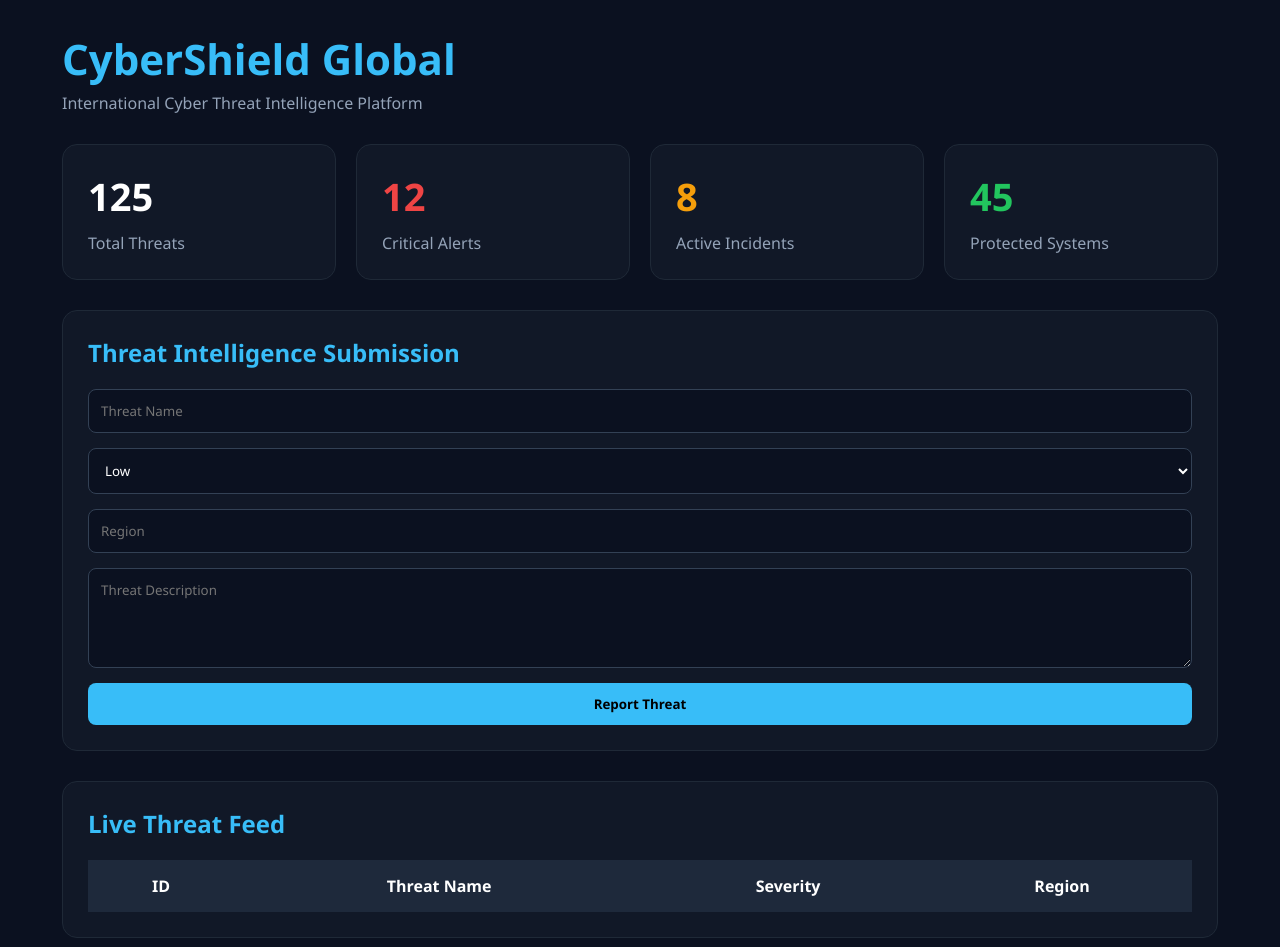
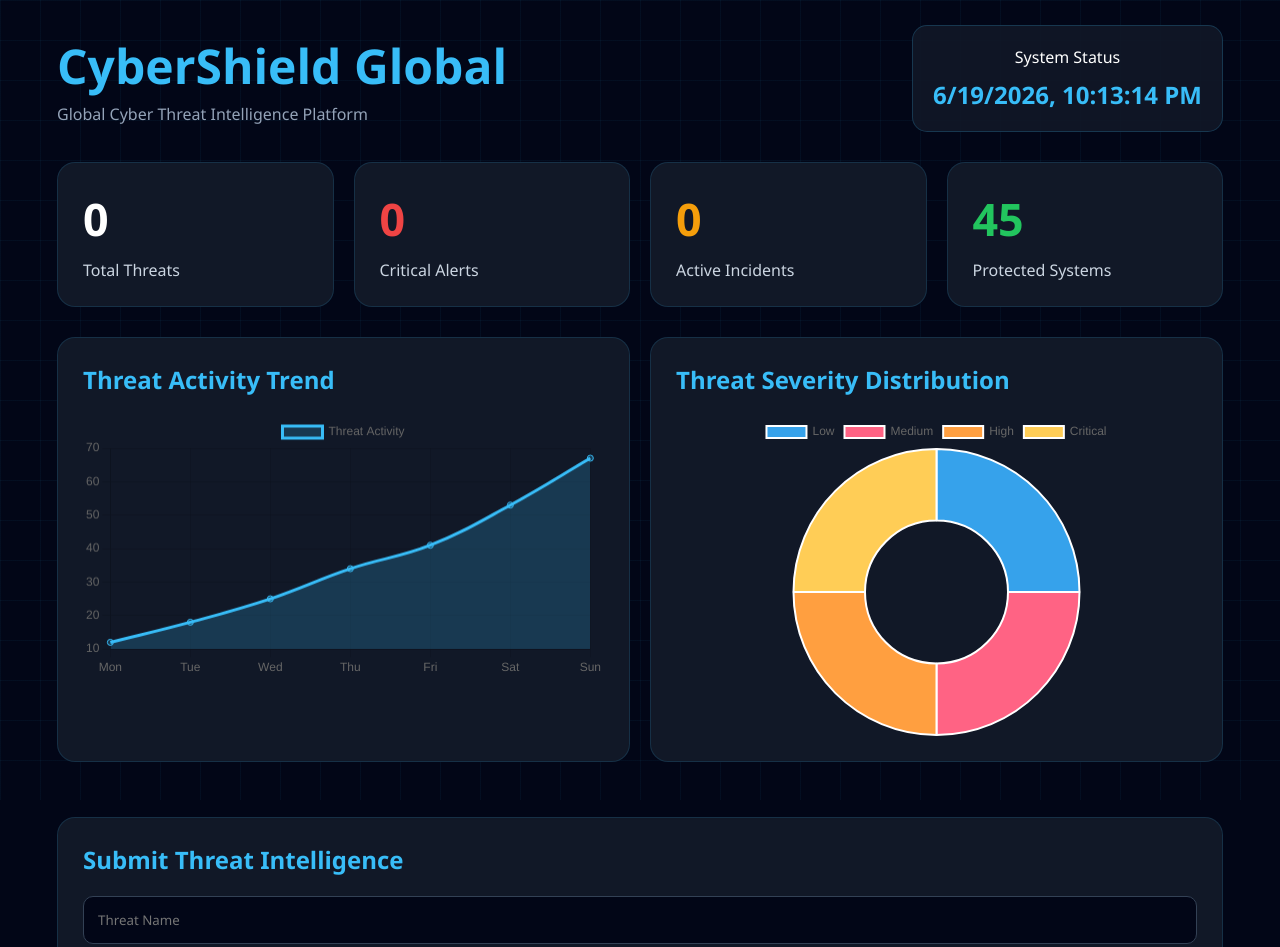
Before and after one commit to vrish-thadani/CyberShield, a website: page public/index.html in a window 1280 px wide. Shown: the top 947 px of the page. Drawn offline with nearby package versions, Linux system fonts and the light colour scheme; no server answers.

Commit message:
Completed CyberShield Deliverables

```diff
--- a/public/index.html
+++ b/public/index.html
@@ -1,49 +1,77 @@
 <!DOCTYPE html>
 <html lang="en">
-
 <head>
 <meta charset="UTF-8">
 <meta name="viewport" content="width=device-width, initial-scale=1.0">
-<title>CyberShield Global</title>
+
+<title>CyberShield Global SOC</title>
+
 <link rel="stylesheet" href="style.css">
+
+<script src="https://cdn.jsdelivr.net/npm/chart.js"></script>
 </head>
 
 <body>
 
+<div class="background-grid"></div>
+
 <div class="container">
 
 <header>
+
+<div>
 <h1>CyberShield Global</h1>
-    <p>International Cyber Threat Intelligence Platform</p>
+<p>Global Cyber Threat Intelligence Platform</p>
+</div>
+
+<div class="clock-panel">
+<div>System Status</div>
+<h2 id="clock">Loading...</h2>
+</div>
+
 </header>
 
-<section class="cards">
+<section class="stats">
 
 <div class="card">
-        <h2 id="totalThreats">125</h2>
-        <span>Total Threats</span>
+<h2 id="totalThreats">0</h2>
+<p>Total Threats</p>
 </div>
 
 <div class="card critical">
-        <h2>12</h2>
-        <span>Critical Alerts</span>
+<h2 id="criticalCount">0</h2>
+<p>Critical Alerts</p>
 </div>
 
 <div class="card warning">
-        <h2>8</h2>
-        <span>Active Incidents</span>
+<h2 id="incidentCount">0</h2>
+<p>Active Incidents</p>
 </div>
 
 <div class="card success">
-        <h2>45</h2>
-        <span>Protected Systems</span>
+<h2 id="protectedCount">45</h2>
+<p>Protected Systems</p>
+</div>
+
+</section>
+
+<section class="chart-grid">
+
+<div class="panel">
+<h2>Threat Activity Trend</h2>
+<canvas id="activityChart"></canvas>
+</div>
+
+<div class="panel">
+<h2>Threat Severity Distribution</h2>
+<canvas id="severityChart"></canvas>
 </div>
 
 </section>
 
 <section class="panel">
 
-<h2>Threat Intelligence Submission</h2>
+<h2>Submit Threat Intelligence</h2>
 
 <form id="threatForm">
 
@@ -86,6 +114,40 @@ Report Threat
 
 <section class="panel">
 
+<h2>Global Threat Heat Map</h2>
+
+<div class="country-grid">
+
+<div class="country critical-box">
+USA - CRITICAL
+</div>
+
+<div class="country high-box">
+India - HIGH
+</div>
+
+<div class="country medium-box">
+Germany - MEDIUM
+</div>
+
+<div class="country low-box">
+Japan - LOW
+</div>
+
+<div class="country high-box">
+UK - HIGH
+</div>
+
+<div class="country medium-box">
+Brazil - MEDIUM
+</div>
+
+</div>
+
+</section>
+
+<section class="panel">
+
 <h2>Live Threat Feed</h2>
 
 <table>
@@ -93,13 +155,16 @@ Report Threat
 <thead>
 <tr>
 <th>ID</th>
-<th>Threat Name</th>
+<th>Threat</th>
 <th>Severity</th>
 <th>Region</th>
+<th>Time</th>
 </tr>
 </thead>
 
-<tbody id="tableBody"></tbody>
+<tbody id="tableBody">
+
+</tbody>
 
 </table>
 
--- a/public/script.js
+++ b/public/script.js
@@ -1,29 +1,78 @@
+const tableBody = document.getElementById("tableBody");
+
+const totalThreats = document.getElementById("totalThreats");
+const criticalCount = document.getElementById("criticalCount");
+const incidentCount = document.getElementById("incidentCount");
+
 const form = document.getElementById("threatForm");
-const tableBody = document.getElementById("tableBody");
-const totalThreats = document.getElementById("totalThreats");
+
+let activityChart;
+let severityChart;
+
+function updateClock() {
+  document.getElementById("clock").innerText =
+    new Date().toLocaleString();
+}
+
+setInterval(updateClock, 1000);
+updateClock();
+
+async function loadDashboard() {
+
+  const response =
+    await fetch("/api/dashboard");
+
+  const data =
+    await response.json();
+
+  totalThreats.innerText =
+    data.totalThreats;
+
+  criticalCount.innerText =
+    data.criticalAlerts;
+
+  incidentCount.innerText =
+    data.activeIncidents;
+}
 
 async function loadThreats() {
 
-    const response = await fetch("/api/threats");
-    const threats = await response.json();
+  const response =
+    await fetch("/api/threats");
+
+  const threats =
+    await response.json();
 
   tableBody.innerHTML = "";
+
+  let low = 0;
+  let medium = 0;
+  let high = 0;
+  let critical = 0;
 
   threats.forEach(threat => {
 
     let severityClass = "";
 
-        if(threat.severity === "Low")
+    if (threat.severity === "Low") {
       severityClass = "low";
+      low++;
+    }
 
-        if(threat.severity === "Medium")
+    if (threat.severity === "Medium") {
       severityClass = "medium";
+      medium++;
+    }
 
-        if(threat.severity === "High")
+    if (threat.severity === "High") {
       severityClass = "high";
+      high++;
+    }
 
-        if(threat.severity === "Critical")
+    if (threat.severity === "Critical") {
       severityClass = "critical-text";
+      critical++;
+    }
 
     tableBody.innerHTML += `
       <tr>
@@ -33,46 +82,154 @@ async function loadThreats() {
           ${threat.severity}
         </td>
         <td>${threat.region}</td>
+        <td>${threat.time}</td>
       </tr>
     `;
+
   });
 
-    totalThreats.innerText = 125 + threats.length;
+  updateCharts(
+    low,
+    medium,
+    high,
+    critical
+  );
 }
 
-form.addEventListener("submit", async(e)=>{
+function createCharts() {
+
+  activityChart =
+    new Chart(
+      document.getElementById("activityChart"),
+      {
+        type: "line",
+        data: {
+          labels: [
+            "Mon",
+            "Tue",
+            "Wed",
+            "Thu",
+            "Fri",
+            "Sat",
+            "Sun"
+          ],
+          datasets: [{
+            label: "Threat Activity",
+            data: [
+              12,
+              18,
+              25,
+              34,
+              41,
+              53,
+              67
+            ],
+            borderColor: "#38bdf8",
+            backgroundColor:
+              "rgba(56,189,248,.2)",
+            fill: true,
+            tension: .4
+          }]
+        }
+      }
+    );
+
+  severityChart =
+    new Chart(
+      document.getElementById("severityChart"),
+      {
+        type: "doughnut",
+        data: {
+          labels: [
+            "Low",
+            "Medium",
+            "High",
+            "Critical"
+          ],
+          datasets: [{
+            data: [1,1,1,1]
+          }]
+        }
+      }
+    );
+
+}
+
+function updateCharts(
+  low,
+  medium,
+  high,
+  critical
+) {
+
+  severityChart.data.datasets[0].data = [
+    low,
+    medium,
+    high,
+    critical
+  ];
+
+  severityChart.update();
+}
+
+form.addEventListener(
+  "submit",
+  async (e) => {
 
     e.preventDefault();
 
-    await fetch("/api/threats",{
+    await fetch(
+      "/api/threats",
+      {
+        method: "POST",
 
-        method:"POST",
-
-        headers:{
-            "Content-Type":"application/json"
+        headers: {
+          "Content-Type":
+          "application/json"
         },
 
-        body:JSON.stringify({
+        body: JSON.stringify({
 
           name:
-            document.getElementById("name").value,
+          document.getElementById(
+            "name"
+          ).value,
 
           severity:
-            document.getElementById("severity").value,
+          document.getElementById(
+            "severity"
+          ).value,
 
           region:
-            document.getElementById("region").value,
+          document.getElementById(
+            "region"
+          ).value,
 
           description:
-            document.getElementById("description").value
+          document.getElementById(
+            "description"
+          ).value
 
         })
 
-    });
+      }
+    );
 
     form.reset();
 
     loadThreats();
-});
+    loadDashboard();
+  }
+);
+
+createCharts();
 
 loadThreats();
+loadDashboard();
+
+setInterval(() => {
+
+  loadThreats();
+  loadDashboard();
+
+}, 3000);
--- a/public/style.css
+++ b/public/style.css
@@ -2,26 +2,43 @@
 margin:0;
 padding:0;
 box-sizing:border-box;
-font-family:Segoe UI,sans-serif;
+font-family:'Segoe UI',sans-serif;
 }
 
 body{
-background:#0b1120;
+background:#020617;
 color:white;
+overflow-x:hidden;
+}
+
+.background-grid{
+position:fixed;
+inset:0;
+background-image:
+linear-gradient(rgba(56,189,248,.05) 1px,transparent 1px),
+linear-gradient(90deg,rgba(56,189,248,.05) 1px,transparent 1px);
+background-size:40px 40px;
+z-index:-1;
 }
 
 .container{
 width:95%;
+max-width:1600px;
 margin:auto;
-padding:30px;
+padding:25px;
 }
 
 header{
+display:flex;
+justify-content:space-between;
+align-items:center;
 margin-bottom:30px;
+flex-wrap:wrap;
+gap:20px;
 }
 
 header h1{
-font-size:42px;
+font-size:3rem;
 color:#38bdf8;
 }
 
@@ -30,7 +47,21 @@ color:#94a3b8;
 margin-top:5px;
 }
 
-.cards{
+.clock-panel{
+background:rgba(17,24,39,.9);
+padding:20px;
+border-radius:15px;
+border:1px solid rgba(56,189,248,.2);
+text-align:center;
+min-width:250px;
+}
+
+.clock-panel h2{
+color:#38bdf8;
+margin-top:10px;
+}
+
+.stats{
 display:grid;
 grid-template-columns:repeat(auto-fit,minmax(220px,1fr));
 gap:20px;
@@ -40,17 +71,23 @@ margin-bottom:30px;
 .card{
 background:#111827;
 padding:25px;
-border-radius:15px;
-border:1px solid #1f2937;
+border-radius:18px;
+border:1px solid rgba(56,189,248,.15);
+transition:.3s;
+}
+
+.card:hover{
+transform:translateY(-8px);
+box-shadow:0 0 30px rgba(56,189,248,.35);
 }
 
 .card h2{
-font-size:38px;
+font-size:2.8rem;
 margin-bottom:10px;
 }
 
-.card span{
-color:#94a3b8;
+.card p{
+color:#cbd5e1;
 }
 
 .critical h2{
@@ -65,17 +102,28 @@ color:#f59e0b;
 color:#22c55e;
 }
 
+.chart-grid{
+display:grid;
+grid-template-columns:1fr 1fr;
+gap:20px;
+margin-bottom:30px;
+}
+
 .panel{
 background:#111827;
 padding:25px;
-border-radius:15px;
-margin-bottom:30px;
-border:1px solid #1f2937;
+border-radius:18px;
+border:1px solid rgba(56,189,248,.15);
+margin-bottom:25px;
 }
 
 .panel h2{
+color:#38bdf8;
 margin-bottom:20px;
-color:#38bdf8;
+}
+
+canvas{
+max-height:320px;
 }
 
 form{
@@ -85,31 +133,69 @@ gap:15px;
 }
 
 input,
-select,
-textarea{
-background:#0b1120;
+textarea,
+select{
+background:#020617;
 color:white;
-padding:12px;
+padding:14px;
 border:1px solid #334155;
-border-radius:8px;
+border-radius:10px;
+}
+
+input:focus,
+textarea:focus,
+select:focus{
+outline:none;
+border-color:#38bdf8;
 }
 
 textarea{
-height:100px;
+height:120px;
+resize:none;
 }
 
 button{
 background:#38bdf8;
-color:black;
+color:#020617;
+border:none;
+padding:14px;
+border-radius:10px;
 font-weight:bold;
-padding:12px;
-border:none;
-border-radius:8px;
 cursor:pointer;
+transition:.3s;
 }
 
 button:hover{
-opacity:.9;
+transform:translateY(-2px);
+}
+
+.country-grid{
+display:grid;
+grid-template-columns:repeat(auto-fit,minmax(220px,1fr));
+gap:15px;
+}
+
+.country{
+padding:20px;
+border-radius:12px;
+text-align:center;
+font-weight:bold;
+}
+
+.low-box{
+background:#14532d;
+}
+
+.medium-box{
+background:#78350f;
+}
+
+.high-box{
+background:#7c2d12;
+}
+
+.critical-box{
+background:#7f1d1d;
 }
 
 table{
@@ -127,22 +213,18 @@ padding:15px;
 border-bottom:1px solid #334155;
 }
 
-tr:hover{
-background:#1e293b;
-}
-
 .low{
 color:#22c55e;
 font-weight:bold;
 }
 
 .medium{
-color:#eab308;
+color:#f59e0b;
 font-weight:bold;
 }
 
 .high{
-color:#f97316;
+color:#fb923c;
 font-weight:bold;
 }
 
@@ -150,3 +232,16 @@ font-weight:bold;
 color:#ef4444;
 font-weight:bold;
 }
+
+@media(max-width:900px){
+
+.chart-grid{
+grid-template-columns:1fr;
+}
+
+header{
+flex-direction:column;
+align-items:flex-start;
+}
+
+}
```
Also changed, not shown: monitoring/grafana-dashboard.md (added, +14 -0 lines), monitoring/prometheus.yml (added, +8 -0 lines), server.js (+70 -16 lines), 3 other files. Lines whose indentation alone changed are shown as unchanged.
